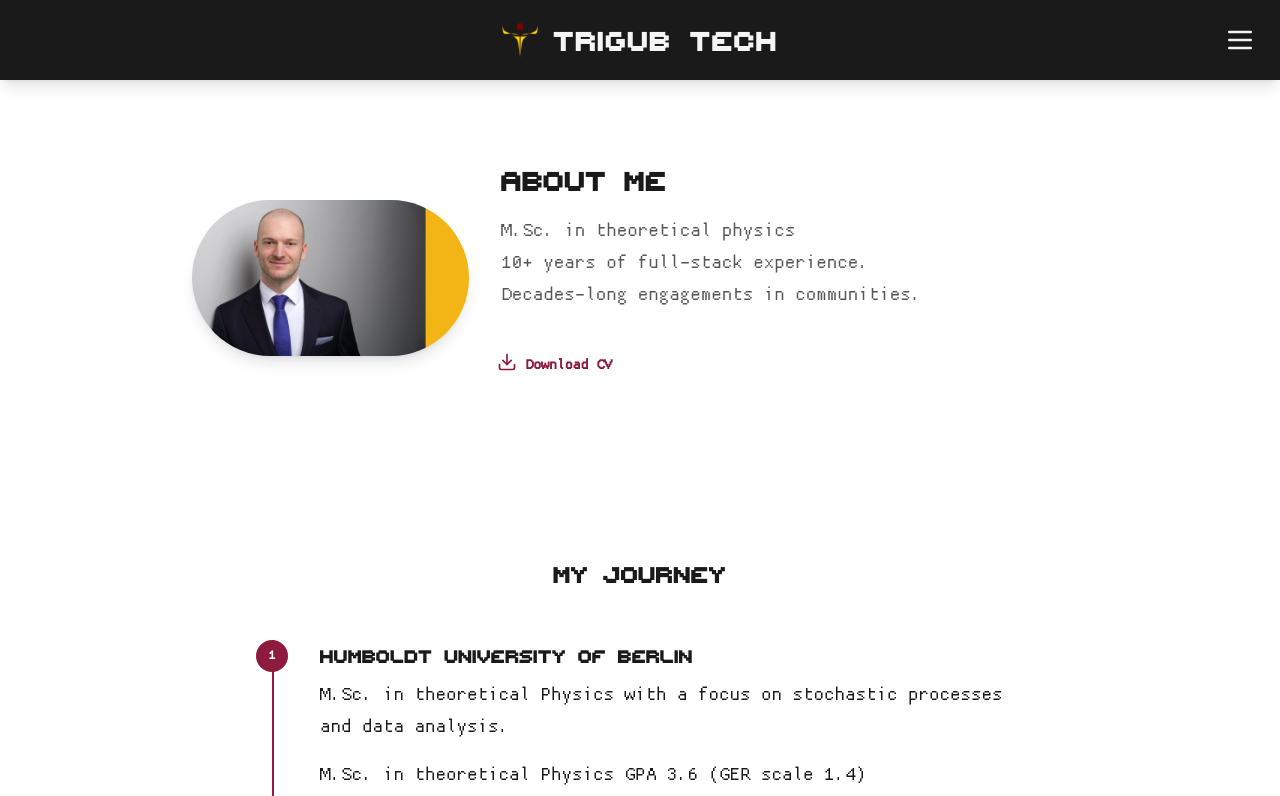
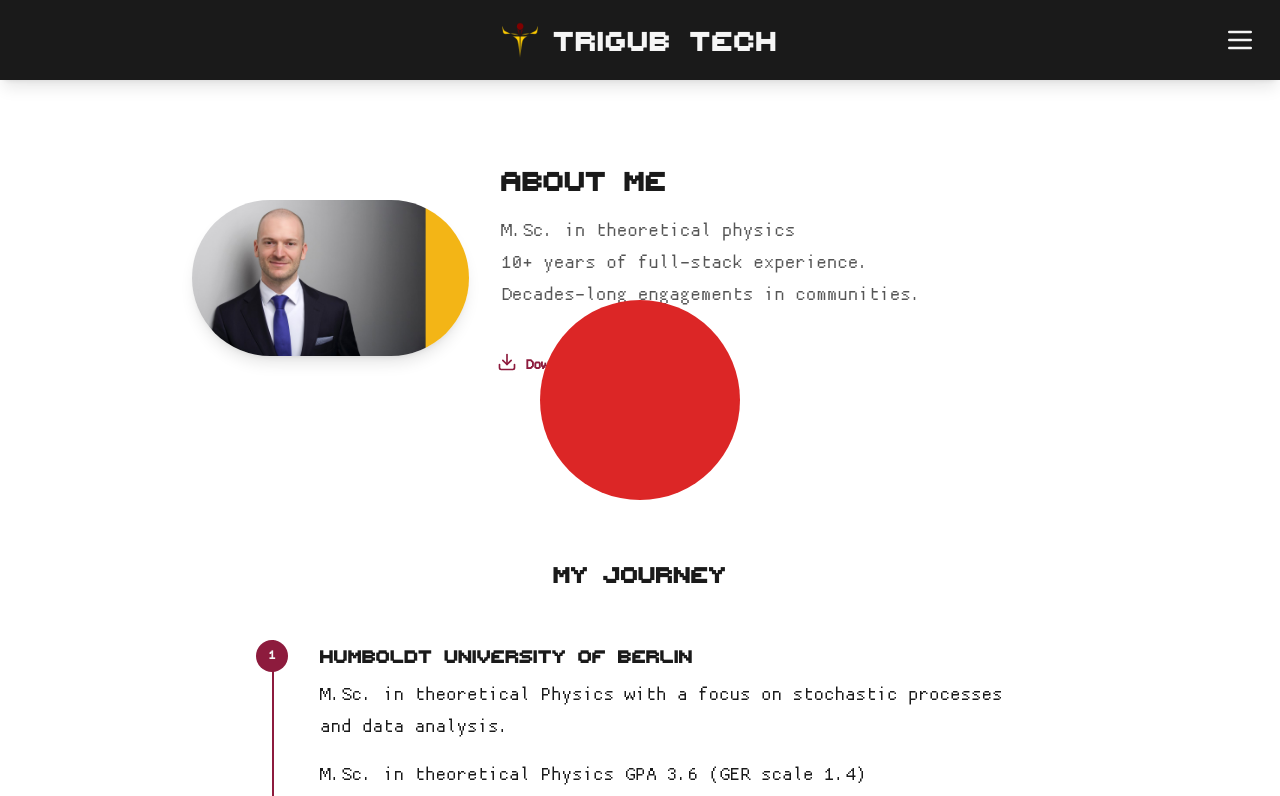
Before and after one commit to FilippTrigub/trigubtech, a React (Vite) app: page /about in a window 1280 px wide. Shown: the top 796 px of the page. Built offline with nearby package versions, Linux system fonts and the light colour scheme.

Commit message:
Add a big red circle in the middle of the webpage ...

```diff
--- /dev/null
+++ b/src/components/EnvBanner.tsx
@@ -0,0 +1,25 @@
+'use client';
+
+import React from 'react';
+
+const EnvBanner: React.FC = () => {
+  // Check for environment variables
+  const foobar = import.meta.env.VITE_FOOBAR;
+  const nextPublicFoobar = import.meta.env.VITE_NEXT_PUBLIC_FOOBAR;
+
+  const shouldShowBanner = foobar || nextPublicFoobar;
+
+  if (!shouldShowBanner) {
+    return null;
+  }
+
+  return (
+    <div className="fixed top-0 left-0 right-0 z-50 bg-yellow-400 text-black py-3 px-4 text-center font-semibold shadow-lg">
+      <p>
+        Environment Variable Detected: {foobar && 'FOOBAR'}{foobar && nextPublicFoobar && ' and '}{nextPublicFoobar && 'NEXT_PUBLIC_FOOBAR'}
+      </p>
+    </div>
+  );
+};
+
+export default EnvBanner;
--- a/src/components/Layout.tsx
+++ b/src/components/Layout.tsx
@@ -3,6 +3,8 @@
 import React from 'react';
 import Header from './Header';
 import Footer from './Footer';
+import EnvBanner from './EnvBanner';
+import RedCircle from './RedCircle';
 
 interface LayoutProps {
   children: React.ReactNode;
@@ -12,6 +14,8 @@ interface LayoutProps {
 const Layout: React.FC<LayoutProps> = ({ children, currentPage }) => {
   return (
     <div className="min-h-screen bg-white flex flex-col">
+      <EnvBanner />
+      <RedCircle />
       <Header currentPage={currentPage} />
       <main className="flex-1 pb-16 md:pb-0">
         {children}
--- /dev/null
+++ b/src/components/RedCircle.tsx
@@ -0,0 +1,19 @@
+'use client';
+
+import React from 'react';
+
+const RedCircle: React.FC = () => {
+  return (
+    <div className="fixed inset-0 flex items-center justify-center pointer-events-none z-40">
+      <div
+        className="rounded-full bg-red-600"
+        style={{
+          width: '200px',
+          height: '200px',
+        }}
+      />
+    </div>
+  );
+};
+
+export default RedCircle;
```
Also changed, not shown: src/vite-env.d.ts (added, +10 -0 lines), 1 other file (tests, documents, lock files or other folders).
